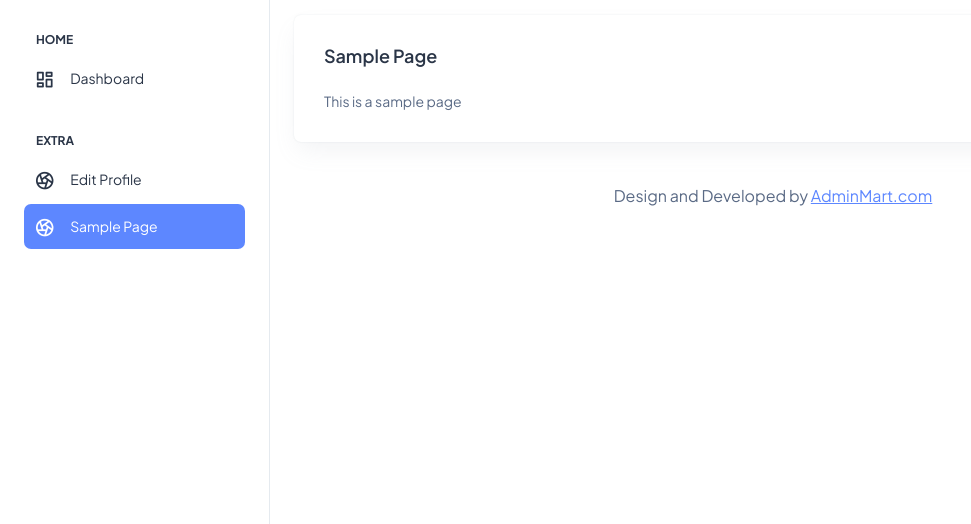
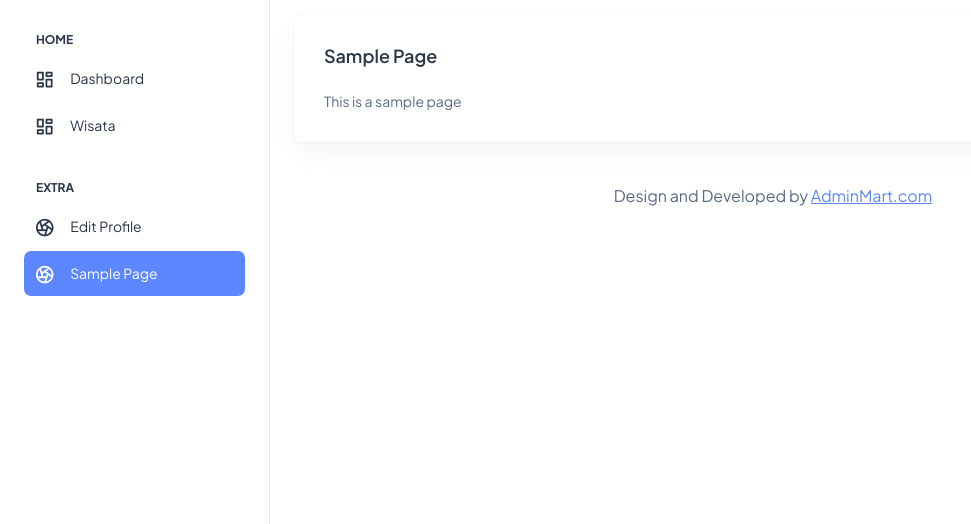
Before and after one commit to azlan07/SIG-v1, a PHP site: page /admin/sample.php in a window 1280 px wide. Shown: the part 70-594 px from the top of the page, without its empty margins (0-971 px from the left). Run offline with PHP 8.4, Linux system fonts and the light colour scheme; the visitor is signed in with stand-in values (Sample User, id 1); some libraries are stand-ins or nearby versions.

Commit message:
adding table wisata and fixing bug url

```diff
--- a/admin/components/sidebar.php
+++ b/admin/components/sidebar.php
@@ -1,3 +1,6 @@
+<?php
+require_once __DIR__ . '/../config/config.php';
+?>
 <!-- Sidebar Start -->
 <aside class="left-sidebar">
     <!-- Sidebar scroll-->
@@ -61,11 +64,19 @@
                     <span class="hide-menu">Home</span>
                 </li>
                 <li class="sidebar-item">
-                    <a class="sidebar-link" href="./index.php" aria-expanded="false">
+                    <a class="sidebar-link" href="<?php echo BASE_URL; ?>/index.php" aria-expanded="false">
                         <span>
                             <i class="ti ti-layout-dashboard"></i>
                         </span>
                         <span class="hide-menu">Dashboard</span>
+                    </a>
+                </li>
+                <li class="sidebar-item">
+                    <a class="sidebar-link" href="<?php echo BASE_URL; ?>/wisata/table_wisata.php" aria-expanded="false">
+                        <span>
+                            <i class="ti ti-layout-dashboard"></i>
+                        </span>
+                        <span class="hide-menu">Wisata</span>
                     </a>
                 </li>
                 <li class="nav-small-cap">
@@ -73,7 +84,7 @@
                     <span class="hide-menu">EXTRA</span>
                 </li>
                 <li class="sidebar-item">
-                    <a class="sidebar-link" href="./edit_profile.php" aria-expanded="false">
+                    <a class="sidebar-link" href="<?php echo BASE_URL; ?>/edit_profile.php" aria-expanded="false">
                         <span>
                             <i class="ti ti-aperture"></i>
                         </span>
@@ -81,7 +92,7 @@
                     </a>
                 </li>
                 <li class="sidebar-item">
-                    <a class="sidebar-link" href="./sample.php" aria-expanded="false">
+                    <a class="sidebar-link" href="<?php echo BASE_URL; ?>/sample.php" aria-expanded="false">
                         <span>
                             <i class="ti ti-aperture"></i>
                         </span>
--- /dev/null
+++ b/admin/config/config.php
@@ -0,0 +1,4 @@
+<?php
+// Base URL configuration
+define('BASE_URL', '/admin');  // Sesuaikan dengan struktur folder Anda
+?>
```
Also changed, not shown: admin/wisata/table_wisata.php (added, +66 -0 lines).
